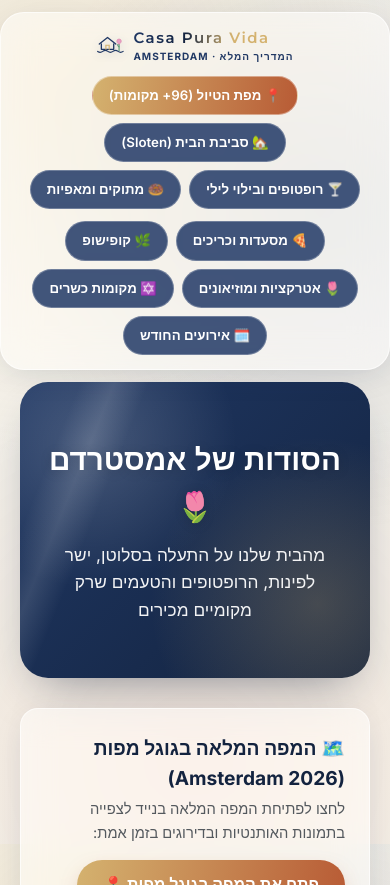
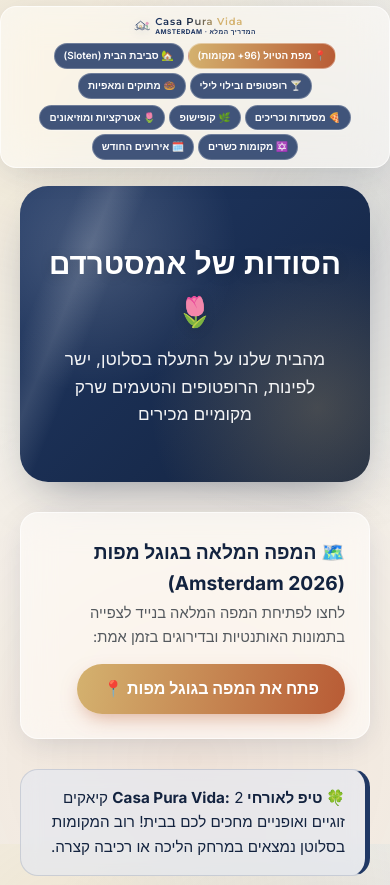
Before and after one commit to cpvamsterdam/casa-pura-vida-website, a website: page PUBLIC/images/guide.html in a window 390 px wide. Shown: the top 885 px of the page. Drawn offline with Linux system fonts and the light colour scheme.

Commit message:
Add files via upload

```diff
--- a/PUBLIC/images/guide.html
+++ b/PUBLIC/images/guide.html
@@ -165,10 +165,26 @@
         @media (max-width:600px){
             header.guide-header h1{ font-size:1.85rem; }
             .category-tile{ height:140px; }
+
+            /* תפריט צף מוקטן בחצי במובייל */
+            .sticky-nav{ top:6px; padding:7px 10px; border-radius:16px; }
+            .nav-container{ gap:6px; }
+            .guide-brand{ font-size:12px; gap:5px; margin-bottom:0; }
+            .guide-brand .mark{ width:16px; height:16px; }
+            .guide-brand-text{ font-size:10px; letter-spacing:.8px; }
+            .guide-brand small{ font-size:6.5px; letter-spacing:.5px; }
+            .nav-row{ gap:4px; }
+            .nav-btn{ padding:4px 9px; font-size:0.62rem; border-radius:100px; gap:3px; }
         }
     </style>
 </head>
 <body>
+<script>
+    // תמיד להתחיל מראש הדף בטעינה (ולא באמצע, כתוצאה מזיכרון גלילה של הדפדפן)
+    if ('scrollRestoration' in history) { history.scrollRestoration = 'manual'; }
+    window.scrollTo(0, 0);
+    window.addEventListener('load', function () { window.scrollTo(0, 0); });
+</script>
 
 <!-- STICKY NAV MENU (2 ROWS) -->
 <nav class="sticky-nav">
```
